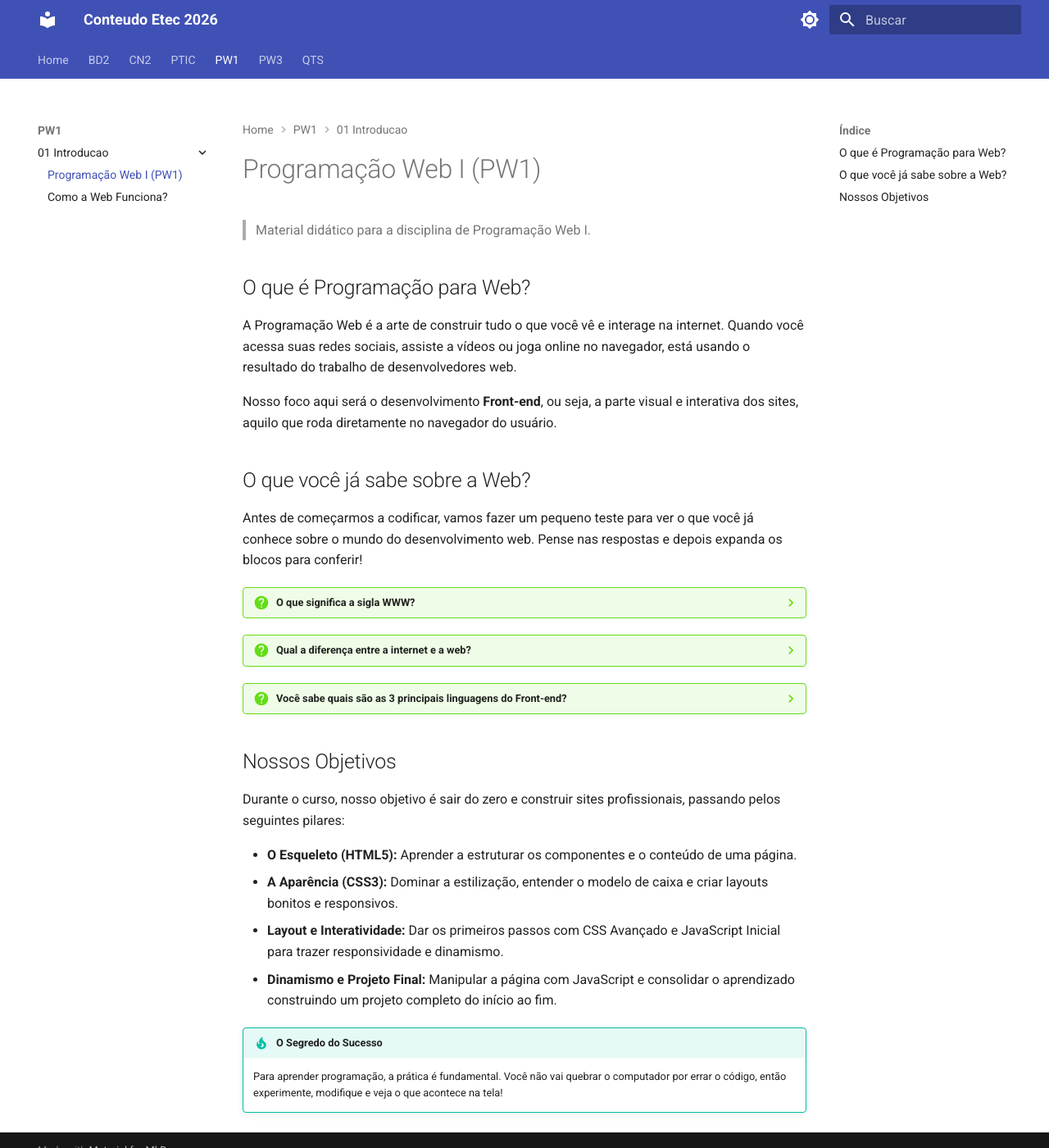
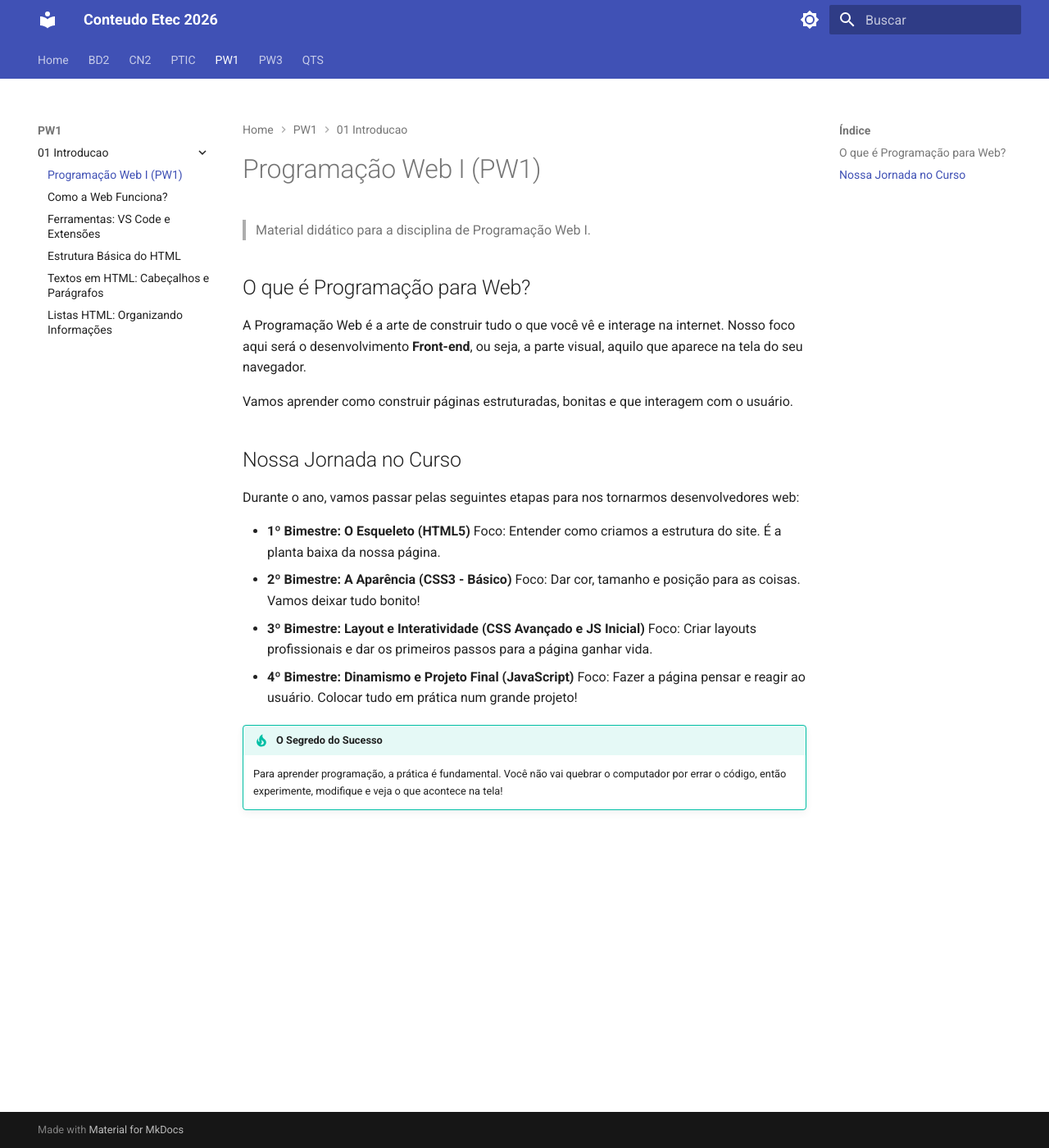
Before and after one commit to i-davies/Conteudo-Etec-2026, an MkDocs documentation site: the page built from docs/PW1/01_Introducao/01_Introducao.md, in a window 1280 px wide and 1400 px high. Shown: the whole window at 82% size. Built offline with MkDocs 1.6.1 and Material for MkDocs 9.7.7, drawn with Linux system fonts in a browser that asks for light colours.

Commit message:
feat: pw1 html intro

```diff
--- a/docs/PW1/01_Introducao/01_Introducao.md
+++ b/docs/PW1/01_Introducao/01_Introducao.md
@@ -4,31 +4,22 @@
 
 ## O que é Programação para Web?
 
-A Programação Web é a arte de construir tudo o que você vê e interage na internet. Quando você acessa suas redes sociais, assiste a vídeos ou joga online no navegador, está usando o resultado do trabalho de desenvolvedores web.
+A Programação Web é a arte de construir tudo o que você vê e interage na internet. Nosso foco aqui será o desenvolvimento **Front-end**, ou seja, a parte visual, aquilo que aparece na tela do seu navegador.
 
-Nosso foco aqui será o desenvolvimento **Front-end**, ou seja, a parte visual e interativa dos sites, aquilo que roda diretamente no navegador do usuário.
+Vamos aprender como construir páginas estruturadas, bonitas e que interagem com o usuário.
 
-## O que você já sabe sobre a Web?
+## Nossa Jornada no Curso
 
-Antes de começarmos a codificar, vamos fazer um pequeno teste para ver o que você já conhece sobre o mundo do desenvolvimento web. Pense nas respostas e depois expanda os blocos para conferir!
+Durante o ano, vamos passar pelas seguintes etapas para nos tornarmos desenvolvedores web:
 
-??? question "O que significa a sigla WWW?"
-    **World Wide Web** (Teia Mundial de Computadores). É o sistema interligado de documentos e recursos que acessamos pela internet usando navegadores.
-
-??? question "Qual a diferença entre a internet e a web?"
-    A **Internet** é a infraestrutura física (cabos, roteadores e computadores conectados). A **Web** é um dos serviços que funcionam por cima da internet, focada no acesso a páginas e sites.
-
-??? question "Você sabe quais são as 3 principais linguagens do Front-end?"
-    São elas: **HTML** (estrutura), **CSS** (estilo/aparência) e **JavaScript** (comportamento/interatividade).
-
-## Nossos Objetivos
-
-Durante o curso, nosso objetivo é sair do zero e construir sites profissionais, passando pelos seguintes pilares:
-
-- **O Esqueleto (HTML5):** Aprender a estruturar os componentes e o conteúdo de uma página.
-- **A Aparência (CSS3):** Dominar a estilização, entender o modelo de caixa e criar layouts bonitos e responsivos.
-- **Layout e Interatividade:** Dar os primeiros passos com CSS Avançado e JavaScript Inicial para trazer responsividade e dinamismo.
-- **Dinamismo e Projeto Final:** Manipular a página com JavaScript e consolidar o aprendizado construindo um projeto completo do início ao fim.
+- **1º Bimestre: O Esqueleto (HTML5)**
+  Foco: Entender como criamos a estrutura do site. É a planta baixa da nossa página.
+- **2º Bimestre: A Aparência (CSS3 - Básico)**
+  Foco: Dar cor, tamanho e posição para as coisas. Vamos deixar tudo bonito!
+- **3º Bimestre: Layout e Interatividade (CSS Avançado e JS Inicial)**
+  Foco: Criar layouts profissionais e dar os primeiros passos para a página ganhar vida.
+- **4º Bimestre: Dinamismo e Projeto Final (JavaScript)**
+  Foco: Fazer a página pensar e reagir ao usuário. Colocar tudo em prática num grande projeto!
 
 !!! tip "O Segredo do Sucesso"
     Para aprender programação, a prática é fundamental. Você não vai quebrar o computador por errar o código, então experimente, modifique e veja o que acontece na tela!
```
Also changed, not shown: docs/PW1/01_Introducao/02_Como_a_Web_Funciona.md (+22 -0 lines), docs/PW1/01_Introducao/03_VSCode_e_Extensoes.md (added, +70 -0 lines), docs/PW1/01_Introducao/04_Estrutura_Basica_HTML.md (added, +86 -0 lines), docs/PW1/01_Introducao/05_Textos_HTML.md (added, +74 -0 lines), docs/PW1/01_Introducao/06_Listas_HTML.md (added, +84 -0 lines).
